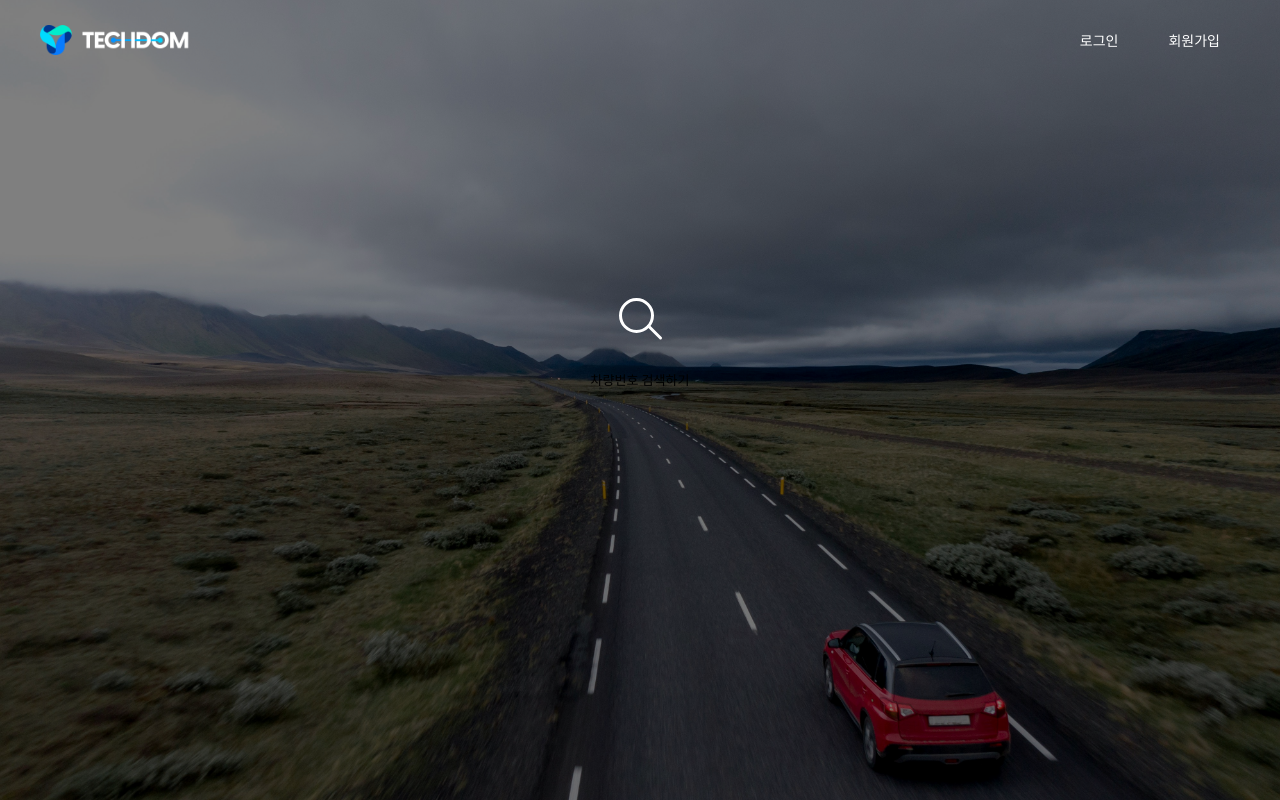
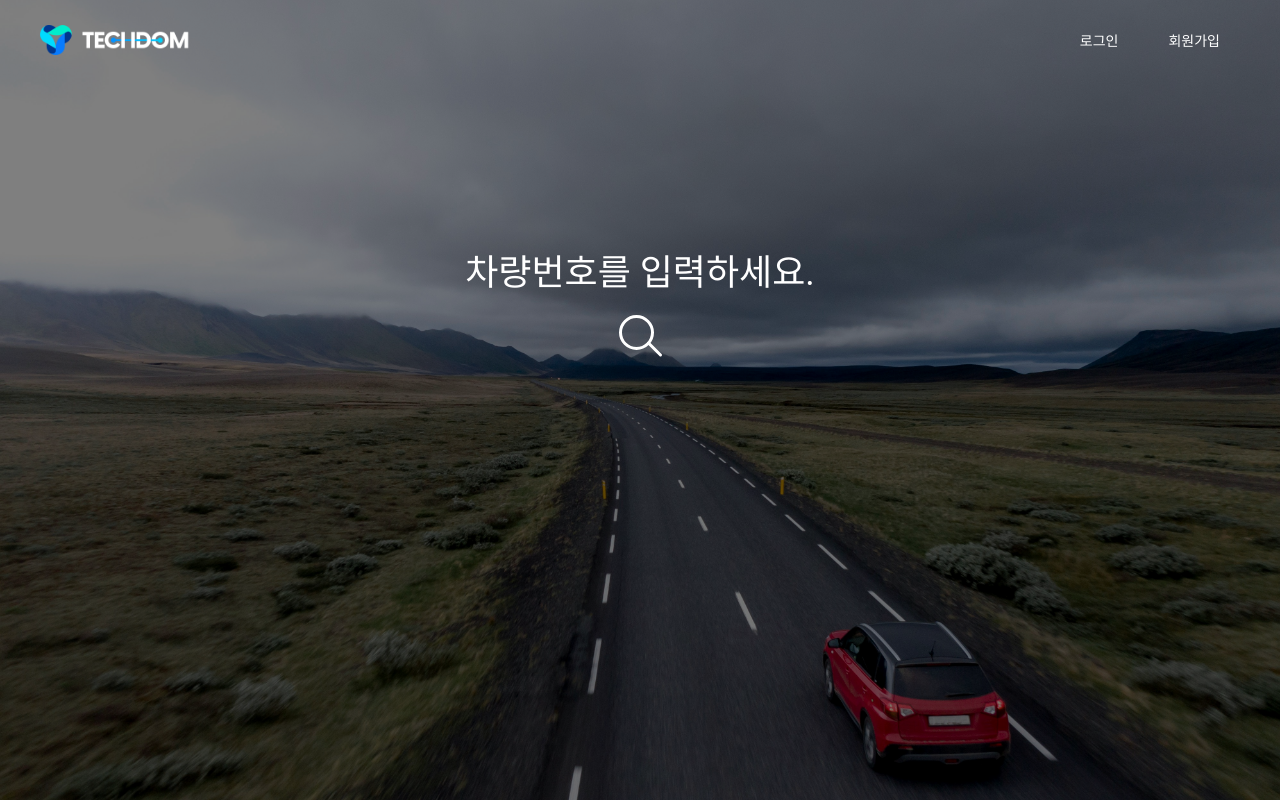
Before and after one commit to Gagam98/KDEV_Univ_Camp_FE, a React (Vite) app: page / in a window 1280 px wide. Built offline with nearby package versions, Linux system fonts and the light colour scheme; a web font is replaced by a local one.

Commit message:
검색버튼 추가

```diff
--- a/src/api/SearchApi.js
+++ b/src/api/SearchApi.js
@@ -1,12 +1,12 @@
-// src/api/searchInputHandler.js
 import $ from "jquery";
 
 export function initializeSearchInput() {
-  // 검색 입력 이벤트 핸들러 추가
+  // 검색창에 포커스 시 'active' 클래스 추가
   $("#inpt_search").on("focus", function () {
     $(this).parent("label").addClass("active");
   });
 
+  // 포커스를 잃었을 때 입력 값이 없으면 'active' 클래스 제거
   $("#inpt_search").on("blur", function () {
     if ($(this).val().length === 0) {
       $(this).parent("label").removeClass("active");
--- a/src/pages/SearchPage/Search.css
+++ b/src/pages/SearchPage/Search.css
@@ -9,7 +9,7 @@
   --font-alt: "monospace";
 }
 
-/* 배경 위에 검은 사각형 */
+/* 배경 위에 검은 오버레이 */
 .page-background::before {
   content: "";
   position: absolute;
@@ -17,7 +17,7 @@
   left: 0;
   width: 100%;
   height: 100%;
-  background: rgba(0, 0, 0, 0.5); /* 오퍼시티 적용 */
+  background: rgba(0, 0, 0, 0.5);
   z-index: 1;
 }
 
@@ -30,30 +30,23 @@ body {
   color: var(--txt-color);
 }
 
-.search-title {
+/* 검색창 텍스트 */
+.search-title-text {
   font-family: var(--font-main);
-  font-size: 24px;
-  font-weight: bold;
+  font-size: 36px;
+  font-weight: 400;
   color: #ffffff;
+  margin-bottom: 20px;
   text-align: center;
-  margin-bottom: 20px;
   z-index: 2;
-  position: relative;
 }
 
-p {
-  margin-top: 30px;
-  text-align: center;
-  position: relative;
-  z-index: 2; /* 검은 오버레이 위에 표시되도록 설정 */
-}
-
-/*** CONTAINER STYLES ***/
+/* 검색창 컨테이너 */
 .cntr {
   display: flex;
   justify-content: center;
   align-items: center;
-  flex-direction: column; /* 검색창과 텍스트를 수직 정렬 */
+  flex-direction: column;
   width: 100%;
   height: 100vh;
   position: relative;
@@ -62,10 +55,10 @@ p {
 
 .cntr-innr {
   text-align: center;
-  transform: translateY(-50px);
+  transform: translateY(-100px);
 }
 
-/*** SEARCH STYLES ***/
+/* 검색 아이콘과 입력창 */
 .search {
   display: inline-block;
   position: relative;
@@ -76,10 +69,50 @@ p {
   padding: 7px 9px 0 9px;
   border: 3px solid var(--icn-color);
   border-radius: 25px;
-  transition: all 200ms ease;
+  transition: all 400ms ease;
   cursor: text;
 }
 
+/* 버튼 스타일 */
+.search-button {
+  position: absolute;
+  right: -64px;
+  top: 50%;
+  transform: translateY(-50%);
+  width: 50px;
+  height: 35px;
+  background: transparent;
+  color: #ffffff;
+  font-family: var(--font-main);
+  font-size: 15px;
+  text-align: center;
+  line-height: 35px;
+  border: 2px solid #ffffff;
+  border-radius: 20px;
+  opacity: 0;
+  transition: all 300ms ease;
+  pointer-events: none;
+}
+
+/* 검색창이 호버되거나 활성화되면 버튼이 나타남 */
+.search:hover .search-button,
+.search.active .search-button {
+  opacity: 1;
+  pointer-events: auto;
+}
+
+/* 검색창 확대 */
+.search.active,
+.search:hover {
+  width: 250px;
+}
+
+.search-button:hover {
+  color: #00dbff; /* 글씨 색상 변경 */
+  border-color: #00dbff; /* 테두리 색상 변경 */
+}
+
+/* 확대 시 돋보기 아이콘 사라짐 */
 .search::after {
   content: "";
   position: absolute;
@@ -93,22 +126,18 @@ p {
   transition: all 200ms ease;
 }
 
-.search.active,
-.search:hover {
-  width: 200px;
-}
-
 .search.active::after,
 .search:hover::after {
   height: 0;
 }
 
+/* 검색창 입력 스타일 */
 .search input {
   width: 100%;
   border: none;
   font-family: var(--font-main);
   font-size: 15px;
-  color: inherit;
+  color: #ffffff;
   background: transparent;
   outline: none;
   z-index: 2;
--- a/src/pages/SearchPage/index.jsx
+++ b/src/pages/SearchPage/index.jsx
@@ -18,10 +18,11 @@ export default function SearchPage() {
       <div className="cntr">
         <AuthButtons />
         <div className="cntr-innr">
+          <div className="search-title-text">차량번호를 입력하세요.</div>
           <label className="search" htmlFor="inpt_search">
+            <span className="search-button">검색</span>
             <input id="inpt_search" type="text" />
           </label>
-          <p>차량번호 검색하기</p>
         </div>
       </div>
     </div>
```
